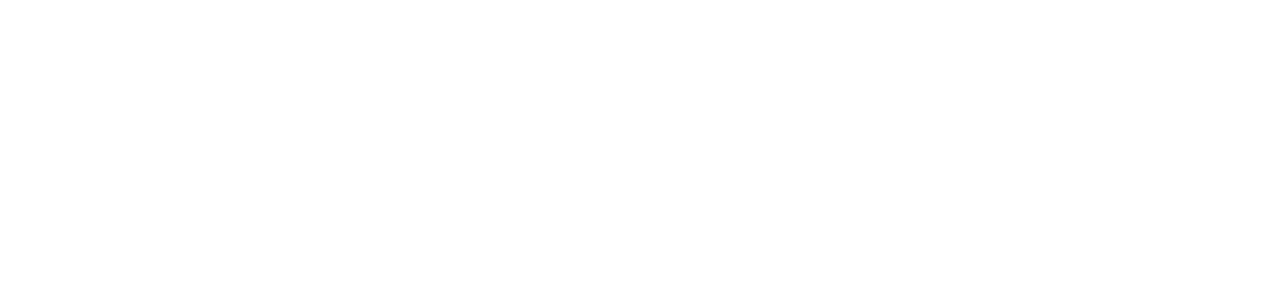
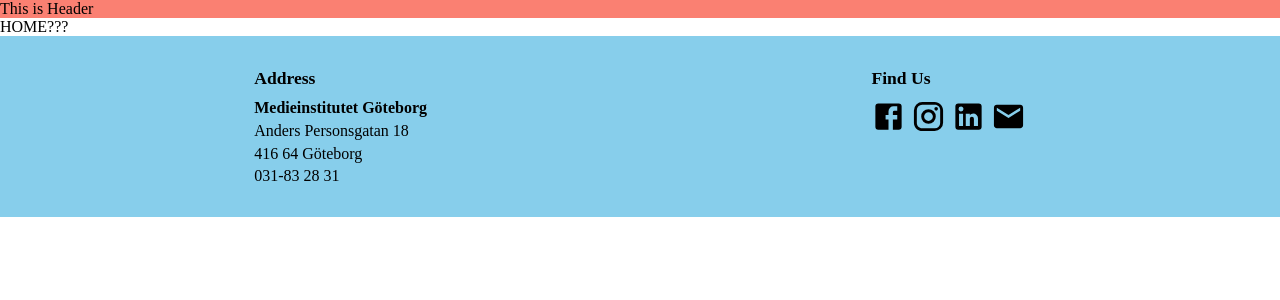
Before and after one commit to nybbe123/agile-project, a React (Create React App) app: page / in a window 1280 px wide. Shown: the top 300 px of the page. Built offline with nearby package versions, Linux system fonts and the light colour scheme.

Commit message:
added react router

```diff
--- a/package.json
+++ b/package.json
@@ -12,6 +12,7 @@
     "@testing-library/user-event": "^13.5.0",
     "react": "^18.2.0",
     "react-dom": "^18.2.0",
+    "react-router-dom": "^6.3.0",
     "react-scripts": "5.0.1",
     "web-vitals": "^2.1.4"
   },
--- a/src/App.js
+++ b/src/App.js
@@ -1,7 +1,18 @@
+import { BrowserRouter, Route, Routes } from "react-router-dom";
 import "./App.css";
+import Layout from "./Layout";
 
 function App() {
-  return <div></div>;
+  return (
+    <BrowserRouter>
+      <Routes>
+        <Route path="/" element={<Layout />}>
+          <Route index element={"HOME???"} />
+          {/* <Route path="/contact" element={<Contact />} /> */}
+        </Route>
+      </Routes>
+    </BrowserRouter>
+  );
 }
 
 export default App;
--- /dev/null
+++ b/src/Header.js
@@ -0,0 +1,5 @@
+const Header = () => {
+  return <div style={{ background: "salmon" }}>This is Header</div>;
+};
+
+export default Header;
--- /dev/null
+++ b/src/Layout.js
@@ -0,0 +1,16 @@
+import { Outlet } from "react-router-dom";
+import Footer from "./Footer";
+import Header from "./Header";
+
+const Layout = () => {
+  window.scrollTo(0, 0);
+  return (
+    <div>
+      <Header />
+      <Outlet />
+      <Footer />
+    </div>
+  );
+};
+
+export default Layout;
```
Also changed, not shown: 1 other file (tests, documents, lock files or other folders).
